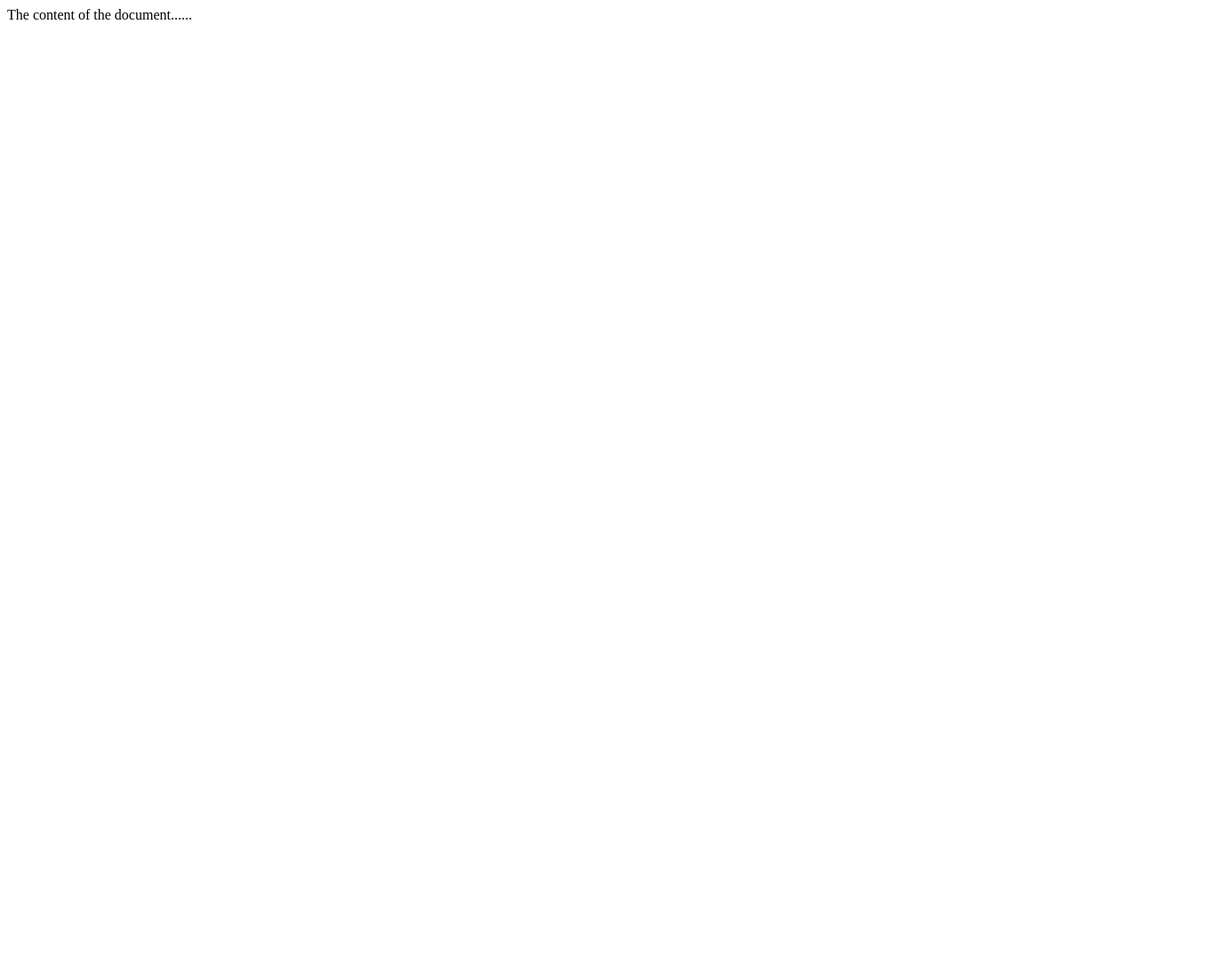
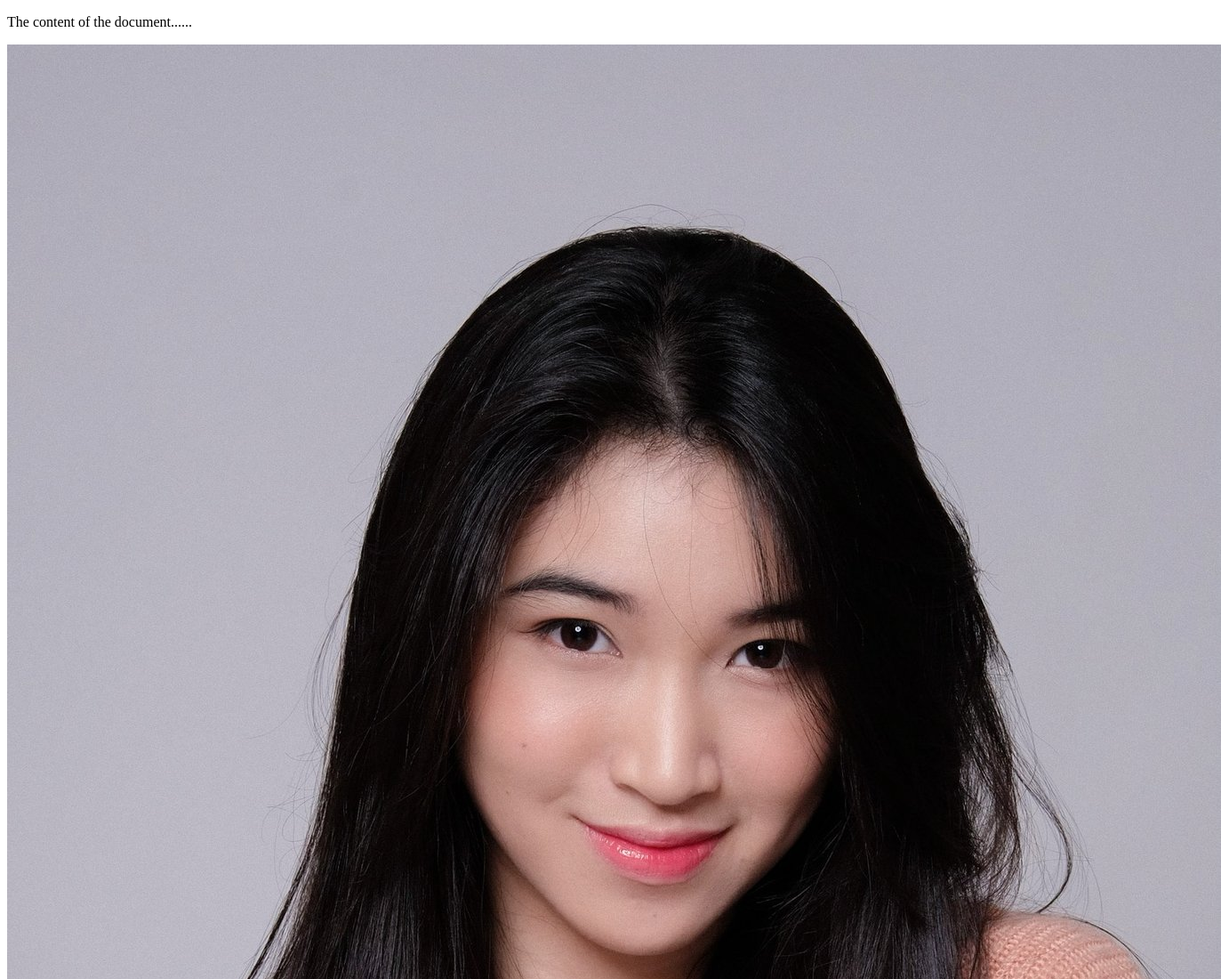
Before and after one commit to arzmycre29/esport-academy, a plain HTML site: page index.html in a window 1280 px wide. Shown: the top 1100 px of the page at 89% size, 1373 px wide, since content can reach past the window. Before the commit the page ends 800 px from the top, so only its background shows below. Drawn offline with Linux system fonts and the light colour scheme.

Commit message:
Update index.html

```diff
--- a/index.html
+++ b/index.html
@@ -5,7 +5,8 @@
 </head>
 
 <body>
-The content of the document......
+  <p>The content of the document......</p>
+  <img src="shani1.jpg">
 </body>
 
 </html>
```
